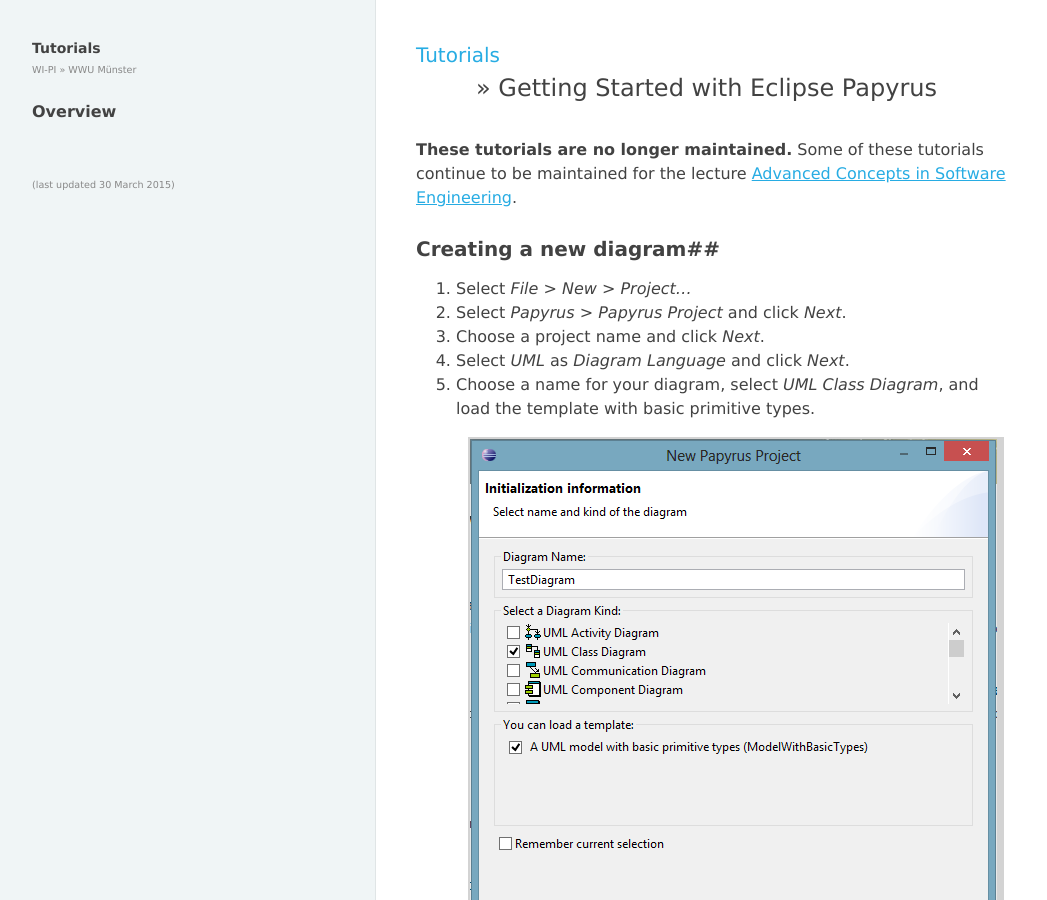
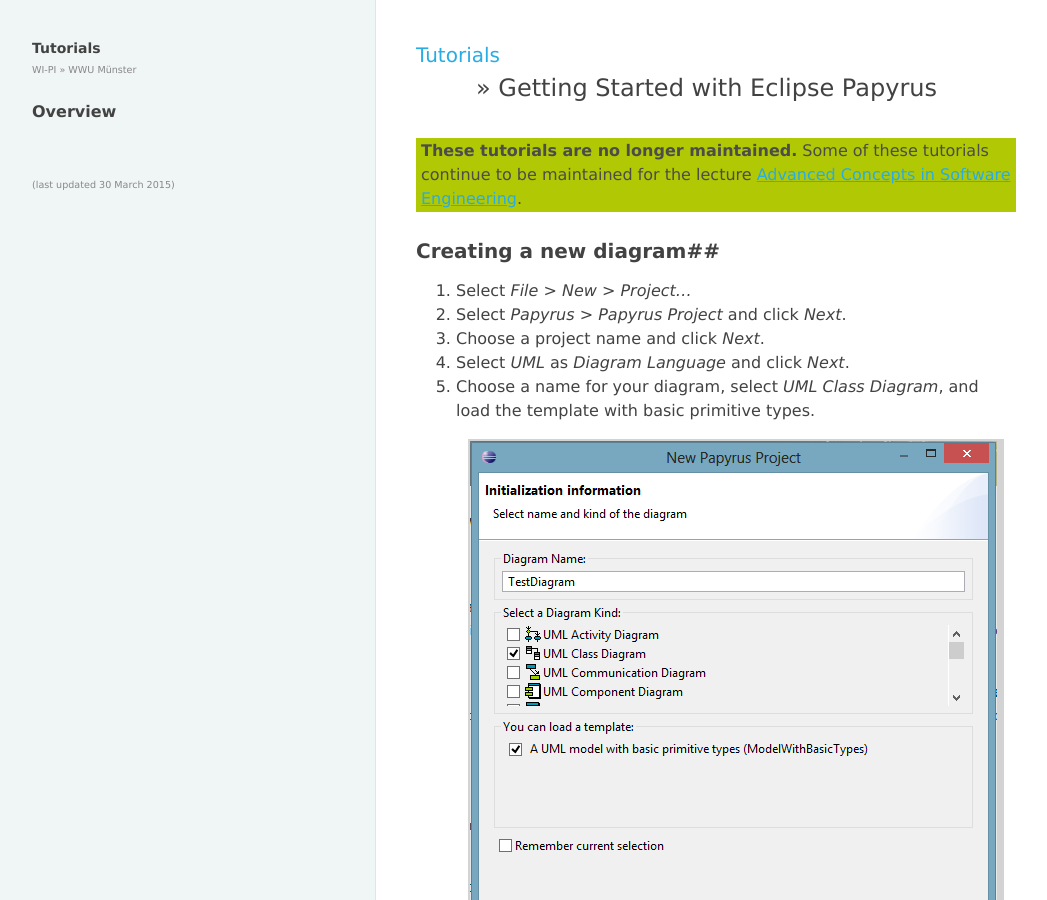
Before and after one commit to wwu-pi/tutorials, a Jekyll site: the page built from lectures/mdsd/02_papyrus.md, in a window 1280 px wide and 900 px high. Shown: the whole window, without its empty margins (8-1055 px from the left). Built offline with Jekyll 4.4.1, drawn with Linux system fonts in a browser that asks for light colours.

Commit message:
Emphasise discontinuation notice

```diff
--- a/_layouts/recipe-merged-into-acse.html
+++ b/_layouts/recipe-merged-into-acse.html
@@ -20,7 +20,9 @@
       <section class="content">
 
         <article class="content-block recipe-content">
-          <b>These tutorials are no longer maintained.</b> Some of these tutorials continue to be maintained for the lecture <a href="../acse/">Advanced Concepts in Software Engineering</a>.
+          <div class="tip" markdown="1">
+            <b>These tutorials are no longer maintained.</b> Some of these tutorials continue to be maintained for the lecture <a href="../acse/">Advanced Concepts in Software Engineering</a>.
+          </div>
 
           {{ content }}
         </article>
```
